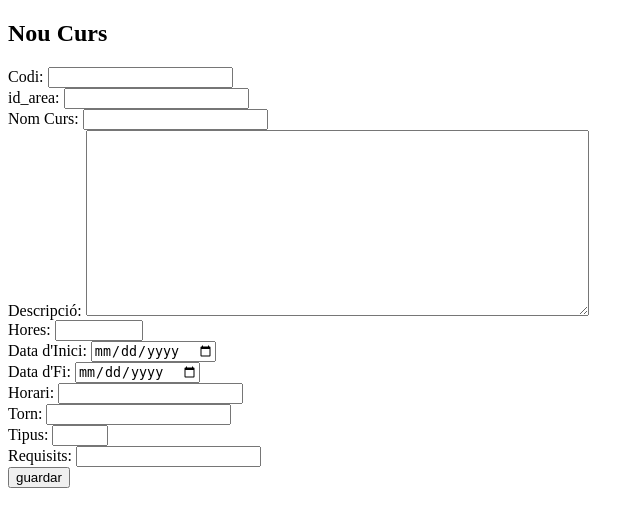
After one commit to cabacas/preinscripcions, a PHP site: template cedo_preinscripcions/view/cursos/nuevo_curso.php in a window 1280 px wide. The commit adds this page. Shown: the top 527 px of the page, without its empty margins (0-644 px from the left). Run offline with PHP 8.4, Linux system fonts and the light colour scheme; the template is opened without the code that fills it, so the values that code supplies are empty.

Commit message:
2aCursos. Crear Nuevo Curso

```diff
--- a/cedo_preinscripcions/model/CursoModel.php
+++ b/cedo_preinscripcions/model/CursoModel.php
@@ -26,7 +26,8 @@
 			                                data_fi, horari, torn, tipus, requisits)
 					 VALUES('$this->codi', $this->id_area, '$this->nom', '$this->descripcio',
 					         $this->hores, '$this->data_inici', '$this->data_fi',
-					         '$this->horari', $this->torn,'$this->tipus', '$this->requisits');";
+					         '$this->horari', '$this->torn','$this->tipus', '$this->requisits');";
+			var_dump($consulta);
 			return Database::get()->query($consulta); //ejecutar la consulta
 		}
 		public static function recuperarfiltron($filtro=''){
--- a/cedo_preinscripcions/templates/Template.php
+++ b/cedo_preinscripcions/templates/Template.php
@@ -61,7 +61,7 @@
 				//pone el menú del administrador
 				if($usuario && $usuario->admin){?>
 				<ul class="menu">
-
+					<li><a href="index.php?controlador=Curso&operacion=crear">Crear Curs</a></li>
 				</ul>
 				<?php } elseif($usuario){	 ?>
 				<ul class="menu">
--- /dev/null
+++ b/cedo_preinscripcions/view/cursos/nuevo_curso.php
@@ -0,0 +1,51 @@
+<!DOCTYPE html>
+<html>
+	<head>
+		<base href="<?php echo Config::get()->url_base;?>" />
+		<meta charset="UTF-8">
+		<title>Nou Curs</title>
+		<link rel="stylesheet" type="text/css" href="<?php echo Config::get()->css;?>" />
+	</head>
+
+	<body>
+		<?php
+			Template::header(); //pone el header
+
+			if(!$usuario) Template::login(); //pone el formulario de login
+			else Template::logout($usuario); //pone el formulario de logout
+
+			Template::menu($usuario); //pone el menú
+		?>
+		<section id="content">
+			<h2>Nou Curs</h2>
+			<form method="post" id="formulario">
+				 	<label>Codi:</label>
+				 	<input type='text' name='codi' required="required" /><br>
+				 	<label>id_area:</label>
+				 	<input type='text' name='id_area' required="required" /><br>
+				 	<label>Nom Curs:</label>
+				 	<input type='text' name='nom' required="required" /><br>
+				 	<label>Descripció:</label>
+					<textarea rows="12" cols="60" name='descripcio' required="required"></textarea><br>
+				 	<label>Hores:</label>
+				 	<input type='number' name='hores' min="1" max="100000" /><br>
+				 	<label>Data d'Inici:</label>
+				 	<input type='date' name='data_inici'/><br>
+				 	<label>Data d'Fi:</label>
+				 	<input type='date' name='data_fi'/><br>
+				 	<label>Horari:</label>
+				 	<input type='text' name='horari'/><br>
+				 	<label>Torn:</label>
+				 	<input type='text' name='torn' /><br>
+				 	<label>Tipus:</label>
+				 	<input type='number' name='tipus' min="1" max="50" /><br>
+				 	<label>Requisits:</label>
+				 	<input type='text' name='requisits' /><br>
+
+			 	    <input type='submit' value='guardar' name='nuevo'/><br>
+			 </form>
+		</section>
+
+		<?php Template::footer();?>
+    </body>
+</html>
```
Also changed, not shown: cedo_preinscripcions/controller/Curso.php (+32 -47 lines), cedo_preinscripcions/view/cursos/detalle_curso.php (+8 -3 lines).
